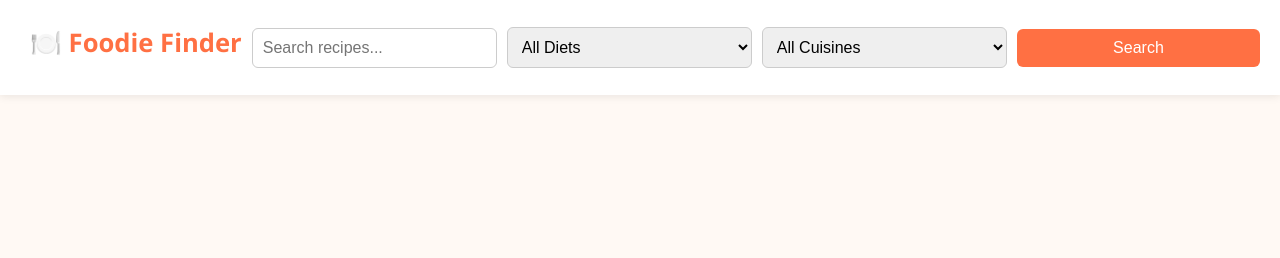
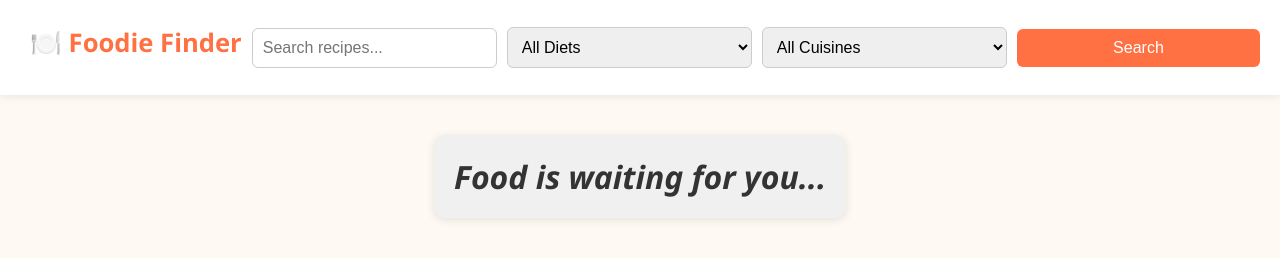
Before and after one commit to Pappu06/food-app, a plain HTML site: page index.html in a window 1280 px wide. Drawn offline with Linux system fonts and the light colour scheme.

Commit message:
add somthing

```diff
--- a/index.html
+++ b/index.html
@@ -31,7 +31,7 @@
 
   <div id="loader" class="loader hidden"></div>
 
-  <main id="recipes-container"></main>
+  <main id="recipes-container"> <h1 class="look">Food is waiting for you...</h1></main>
 
   <script src="script.js"></script>
 </body>
--- a/styles.css
+++ b/styles.css
@@ -181,3 +181,15 @@ body {
     grid-template-columns: repeat(auto-fit, minmax(250px, 1fr));
   }
 }
+.look{
+    background-color: #f0f0f0;
+    padding: 20px;
+    border-radius: 10px;
+    box-shadow: 0 2px 8px rgba(0,0,0,0.1);
+    margin: 20px auto;
+    max-width: 800px;
+    text-align: center;
+    font-family: 'Segoe UI', Tahoma, Geneva, Verdana, sans-serif;
+    color: #333;
+    font-style: italic;
+}
```
